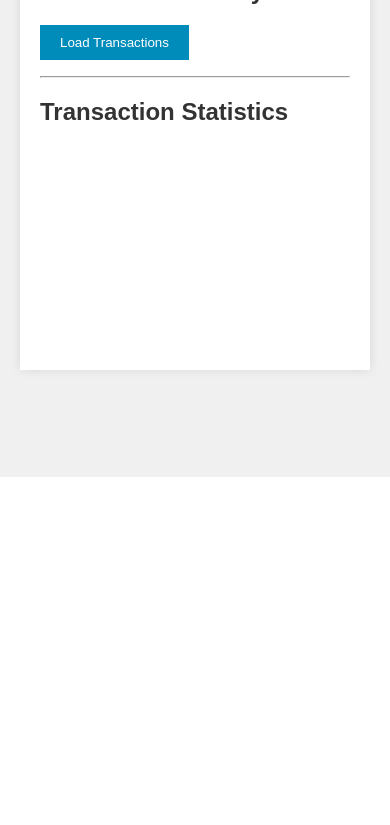
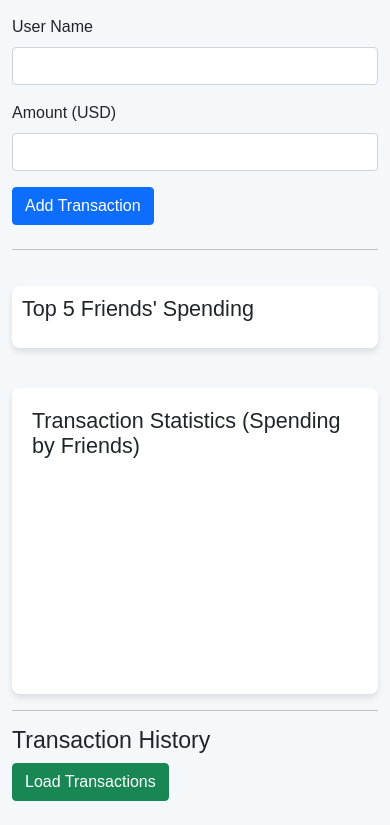
Before and after one commit to KushalNishad/Dockerized-Flask-app, a Flask app: page / in a window 390 px wide; the page is wider, and only the part inside the window is pictured. Shown: the part 367-1192 px from the top of that part. Before the commit the page ends 844 px from the top of that part, so only its background shows below. Run offline with Flask 3, Linux system fonts and the light colour scheme; data that the repository does not hold is empty.

Commit message:
Updated app.py and index.html

```diff
--- a/app.py
+++ b/app.py
@@ -6,7 +6,19 @@ app = Flask(__name__)
 
 @app.route('/')
 def index():
-    return render_template('index.html')
+
+    connection = get_db_connection()
+    cursor = connection.cursor()
+    cursor.execute("""
+        SELECT user_name, SUM(amount) AS total_spent
+        FROM transactions
+        GROUP BY user_name
+        ORDER BY total_spent DESC
+        LIMIT 5
+    """)
+    friends = cursor.fetchall()
+    connection.close()
+    return render_template('index.html', friends=friends)
 
 @app.route('/create_table', methods=['GET'])
 def create_table():
--- a/templates/index.html
+++ b/templates/index.html
@@ -3,34 +3,109 @@
 <head>
     <meta charset="UTF-8">
     <meta name="viewport" content="width=device-width, initial-scale=1.0">
-    <title>Fintech Transaction System</title>
-    <link rel="stylesheet" href="{{ url_for('static', filename='style.css') }}">
+    <title>Spending Tracker - Friend's Transactions</title>
+    <!-- Bootstrap CSS for styling -->
+    <link href="https://cdn.jsdelivr.net/npm/bootstrap@5.1.3/dist/css/bootstrap.min.css" rel="stylesheet" />
     <script src="https://cdn.jsdelivr.net/npm/chart.js"></script>
+    <style>
+        /* Custom styling for the page */
+        body {
+            background-color: #f4f8fb;
+            font-family: 'Arial', sans-serif;
+        }
+        .container {
+            margin-top: 30px;
+        }
+        .friend-list {
+            margin-top: 20px;
+            padding: 10px;
+            background-color: #fff;
+            border-radius: 8px;
+            box-shadow: 0 4px 6px rgba(0, 0, 0, 0.1);
+        }
+        .friend-list ul {
+            list-style-type: none;
+            padding: 0;
+        }
+        .friend-list li {
+            font-size: 18px;
+            margin-bottom: 8px;
+        }
+        .friend-list li span {
+            font-weight: bold;
+            color: #007bff;
+        }
+        .spending-chart {
+            margin-top: 40px;
+            background-color: #fff;
+            padding: 20px;
+            border-radius: 8px;
+            box-shadow: 0 4px 6px rgba(0, 0, 0, 0.1);
+        }
+        .header img {
+            max-width: 100%;
+            height: auto;
+            border-radius: 8px;
+        }
+    </style>
 </head>
 <body>
     <div class="container">
-        <!-- Transaction Form -->
-        <h1>Fintech Transaction System</h1>
-        <form action="/add_transaction" method="POST">
-            <label for="user_name">User Name:</label>
-            <input type="text" id="user_name" name="user_name" required><br>
+        <!-- Header Section -->
+        <div class="header">
+            <h1 class="text-center text-primary">Friend's Spending Tracker</h1>
+            <div class="text-center">
+                <img src="https://media.giphy.com/media/3o6nVw09dDmvE8QTwM/giphy.gif" alt="Spending Tracker" />
+            </div>
+        </div>
 
-            <label for="amount">Amount (USD):</label>
-            <input type="number" id="amount" name="amount" required><br>
-
-            <input type="submit" value="Add Transaction">
-        </form>
+        <!-- Add Transaction Form -->
+        <div class="spending-form">
+            <h3>Add New Transaction</h3>
+            <form action="/add_transaction" method="POST" class="mb-4">
+                <div class="mb-3">
+                    <label for="user_name" class="form-label">User Name</label>
+                    <input type="text" class="form-control" id="user_name" name="user_name" required>
+                </div>
+                <div class="mb-3">
+                    <label for="amount" class="form-label">Amount (USD)</label>
+                    <input type="number" class="form-control" id="amount" name="amount" required>
+                </div>
+                <button type="submit" class="btn btn-primary">Add Transaction</button>
+            </form>
+        </div>
 
         <hr>
 
-        <h2>Transaction History</h2>
-        <button onclick="loadTransactions()">Load Transactions</button>
-        <ul id="transaction-list"></ul>
+        <!-- Friends' Spending History & Statistics -->
+        <div class="row">
+            <div class="col-md-4">
+                <div class="friend-list">
+                    <h4>Top 5 Friends' Spending</h4>
+                    <ul id="friend-list">
+                        <!-- Dynamically added list of friends with spending will go here -->
+                        {% for friend in friends %}
+                            <li><span>{{ friend.user_name }}:</span> ${{ friend.total_spent }}</li>
+                        {% endfor %}
+                    </ul>
+                </div>
+            </div>
+            <div class="col-md-8">
+                <div class="spending-chart">
+                    <h4>Transaction Statistics (Spending by Friends)</h4>
+                    <canvas id="spending-chart" width="400" height="200"></canvas>
+                </div>
+            </div>
+        </div>
 
         <hr>
 
-        <h2>Transaction Statistics</h2>
-        <canvas id="transaction-chart" width="400" height="200"></canvas>
+        <!-- Transaction History Section -->
+        <h3>Transaction History</h3>
+        <button onclick="loadTransactions()" class="btn btn-success mb-4">Load Transactions</button>
+        <ul id="transaction-list" class="list-group">
+            <!-- Transaction history will be dynamically loaded here -->
+        </ul>
     </div>
 
     <script>
@@ -44,8 +119,9 @@
                     let amounts = [];
                     let labels = [];
 
-                    data.forEach((transaction, index) => {
+                    data.forEach((transaction) => {
                         const li = document.createElement('li');
+                        li.classList.add('list-group-item');
                         li.textContent = `User: ${transaction.user_name}, Amount: $${transaction.amount}, Date: ${transaction.transaction_date}`;
                         transactionList.appendChild(li);
 
@@ -59,7 +135,7 @@
 
         // Create bar chart for transaction amounts
         function createChart(labels, amounts) {
-            const ctx = document.getElementById('transaction-chart').getContext('2d');
+            const ctx = document.getElementById('spending-chart').getContext('2d');
             new Chart(ctx, {
                 type: 'bar',
                 data: {
```
